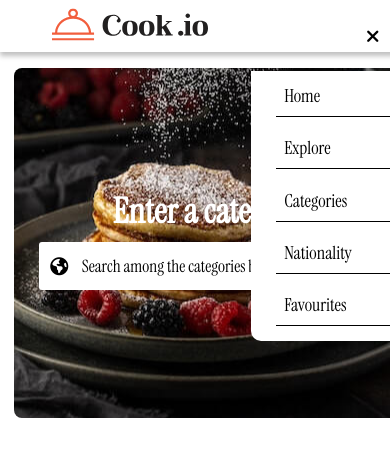
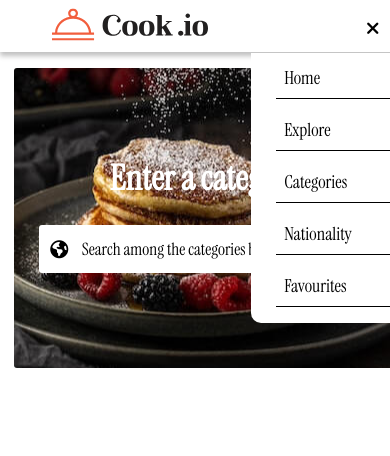
Before and after one commit to KiokoEric/The_Cook.io, a React (Create React App) app: page /Categories in a window 390 px wide. Shown: the top 456 px of the page. Built offline with nearby package versions, Linux system fonts and the light colour scheme.

Commit message:
first commit

```diff
--- a/src/Components/Header/Header.css
+++ b/src/Components/Header/Header.css
@@ -56,7 +56,7 @@
         align-items: center;
         justify-content: space-between;
         margin: auto;
-        margin-bottom: 1rem;
+        margin-bottom: 0.5rem;
         padding-top: 0.5rem;
         padding-bottom: 0.3rem;
         width: 768px;
@@ -71,8 +71,8 @@
         display: flex;
         flex-direction: column;
         row-gap: 1.2rem;
-        height: 270px;
-        margin-top: 0.96rem;
+        height: 300px;
+        margin-top: -0.2rem;
         margin-left: 23.5rem;
         padding-top: 0.8rem;
         width: 200px;
@@ -96,7 +96,7 @@
     }
     #Bars {
         display: block;
-        margin-top: 1rem;
+        margin-top: 0.45rem;
         margin-left: -1.5rem;
     }
     .Navigate {
@@ -136,7 +136,7 @@
         flex-direction: column;
         row-gap: 1.2rem;
         height: 270px;
-        margin-top: 0.96rem;
+        margin-top: -0.2rem;
         margin-left: 1.2rem;
         padding-top: 0.8rem;
         width: 200px;
@@ -160,7 +160,7 @@
     }
     #Bars {
         display: block;
-        margin-top: 1rem;
+        margin-top: 0rem;
         margin-left: -1.5rem;
     }
     .Navigate {
@@ -201,7 +201,7 @@
         flex-direction: column;
         row-gap: 1.2rem;
         height: 270px;
-        margin-top: 0.96rem;
+        margin-top: -0.2rem;
         margin-left: -2rem;
         padding-top: 0.8rem;
         width: 200px;
@@ -225,7 +225,7 @@
     }
     #Bars {
         display: block;
-        margin-top: 1rem;
+        margin-top: 0.25rem;
         margin-left: -1.5rem;
     }
     .Navigate {
--- a/src/Components/Popular/Popular.css
+++ b/src/Components/Popular/Popular.css
@@ -87,7 +87,7 @@
     .Popular figure {
         display: flex;
         flex-direction: row;
-        column-gap: 1rem;
+        column-gap: 2rem;
         align-items: center;
         justify-content: center;
         margin: auto;
--- a/src/Pages/Categories/Categories.css
+++ b/src/Pages/Categories/Categories.css
@@ -108,19 +108,20 @@
         background: url(../../Images/Category_HomeImage.jpg);
         background-repeat: no-repeat;
         background-position: center;
-        border-radius: 8px;
+        border-radius: 3px;
         color: white;
         display: flex;
         flex-direction: column;
         align-items: center;
         justify-content: center;
-        height: 350px;
+        height: 300px;
         margin: auto;
         margin-bottom: 2.5rem;
         width: 750px;
     }
     .Category h1 {
-        font-size: 35px;
+        font-size: 40px;
+        margin-bottom: 1rem;
     }
     .Category form {
         width: 600px;
@@ -157,13 +158,13 @@
         background: url(../../Images/Responsive_Category_HomeImage.jpg);
         background-repeat: no-repeat;
         background-position: center;
-        border-radius: 8px;
+        border-radius: 3px;
         color: white;
         display: flex;
         flex-direction: column;
         align-items: center;
         justify-content: center;
-        height: 350px;
+        height: 300px;
         margin: auto;
         margin-bottom: 2.5rem;
         width: 400px;
@@ -203,13 +204,13 @@
         background: url(../../Images/Responsive_Category_HomeImage.jpg);
         background-repeat: no-repeat;
         background-position: center;
-        border-radius: 8px;
+        border-radius: 3px;
         color: white;
         display: flex;
         flex-direction: column;
         align-items: center;
         justify-content: center;
-        height: 350px;
+        height: 300px;
         margin: auto;
         margin-bottom: 2.5rem;
         width: 370px;
--- a/src/Pages/Categories/Categories.jsx
+++ b/src/Pages/Categories/Categories.jsx
@@ -53,7 +53,7 @@ const Categories = () => {
 return (
     <div className='Category' >
         <section>
-        <h1>Enter a category?  </h1>
+        <h1>Enter a category ?</h1>
             <form onSubmit={getCategory} >
                 <i id='World' class="fa-solid fa-earth-americas"></i>
                 <select name="" id="Select" value={Search} onChange={handleSearch} >
--- a/src/Pages/Favourites/Favourites.css
+++ b/src/Pages/Favourites/Favourites.css
@@ -51,6 +51,7 @@
         margin: auto;
         margin-top: 2rem;
         margin-bottom: 2rem;
+        min-height: 600px;
         width: 750px;
     }
     .Favourite div {
@@ -86,6 +87,7 @@
         flex-direction: column;
         margin: auto;
         margin-top: 2rem;
+        min-height: 600px;
         width: 400px;
     }
     .Favourite div {
@@ -121,7 +123,7 @@
         flex-direction: column;
         margin: auto;
         margin-top: 2rem;
-        min-height: 35rem;
+        min-height: 600px;
         width: 375px;
     }
     .Favourite div {
--- a/src/Pages/Home/Home.css
+++ b/src/Pages/Home/Home.css
@@ -124,7 +124,8 @@
     }
     .SearchPage {
         background-image: url(../../Images/Recipe_Homepage.jpg);
-        height: 350px;
+        border-radius: 3px;
+        height: 300px;
         margin-left: 0.5rem;
         width: 750px;
     }
@@ -170,6 +171,7 @@
     }
     .SearchPage {
         background-image: url(../../Images/Responsive_Recipe_Homepage.jpg);
+        border-radius: 3px;
         height: 300px;
         margin-left: 0.5rem;
         width: 400px;
@@ -211,6 +213,7 @@
     }
     .SearchPage {
         background-image: url(../../Images/Responsive_Recipe_Homepage.jpg);
+        border-radius: 3px;
         height: 300px;
         margin: auto;
         width: 370px;
--- a/src/Pages/Nationality/Nationality.css
+++ b/src/Pages/Nationality/Nationality.css
@@ -108,12 +108,14 @@
 @media (max-width:768px) {
     .Nationality section:first-child {
         background: url(../../Images/Nationalities_HomePage.jpg);
+        border-radius: 3px;
         color: white;
-        height: 350px;
+        height: 300px;
         width: 750px;
     }
     .Nationality h1 {
-        font-size: 35px;
+        font-size: 40px;
+        margin-bottom: 1rem;
     }
     .Nationality form {
         width: 600px;
@@ -153,6 +155,8 @@
     .Nationality section:first-child {
         color: white;
         background: url(../../Images/Nationalities_HomePage.jpg);
+        border-radius: 3px;
+        height: 300px;
         width: 400px;
     }
     .Nationality h1 {
@@ -193,6 +197,8 @@
     .Nationality section:first-child {
         color: white;
         background: url(../../Images/Nationalities_HomePage.jpg);
+        border-radius: 3px;
+        height: 300px;
         width: 370px;
     }
     .Nationality h1 {
--- a/src/Pages/Nationality/Nationality.jsx
+++ b/src/Pages/Nationality/Nationality.jsx
@@ -53,7 +53,7 @@ const Nationality = () => {
 return (
     <div className='Nationality' >
         <section>
-            <h1>Where To?  </h1>
+            <h1>Where To ?</h1>
             <form onSubmit={getNationality} >
                 <i id='World' class="fa-solid fa-earth-americas"></i>
                 <select name="" id="Select" value={Search} onChange={handleSearch}>
--- a/src/Pages/RecipeIndex/RecipeIndex.css
+++ b/src/Pages/RecipeIndex/RecipeIndex.css
@@ -91,21 +91,20 @@
     .RecipeIndex section:first-child {
         background: url(../../Images/RecipeIndex_HomePage.jpg);
         background-position: center;
-        height: 350px;
+        border-radius: 3px;
+        height: 300px;
         margin: auto;
         margin-bottom: 1.5rem;
         width: 750px;
     }
     .RecipeIndex section:first-child h1 {
-        font-size: 30px;
+        font-size: 40px;
     }
     .RecipeIndex section:first-child h3 {
         display: none;
-        font-size: 25px;
-        width: 500px;
     }
     .RecipeIndex section:first-child h5 {
-        font-size: 20px;
+        font-size: 30px;
     }
     .RecipeIndex section:nth-child(2) {
         display: grid;
@@ -139,8 +138,9 @@
     .RecipeIndex section:first-child {
         background: url(../../Images/Responsive_RecipeIndex_HomePage.jpg);
         background-position: center;
+        border-radius: 3px;
         filter: drop-shadow(25px);
-        height: 350px;
+        height: 300px;
         margin: auto;
         margin-bottom: 1.5rem;
         width: 400px;
@@ -185,7 +185,8 @@
     .RecipeIndex section:first-child {
         background: url(../../Images/Responsive_RecipeIndex_HomePage.jpg);
         background-position: center;
-        height: 350px;
+        border-radius: 3px;
+        height: 300px;
         margin: auto;
         margin-bottom: 1.5rem;
         width: 370px;
```
